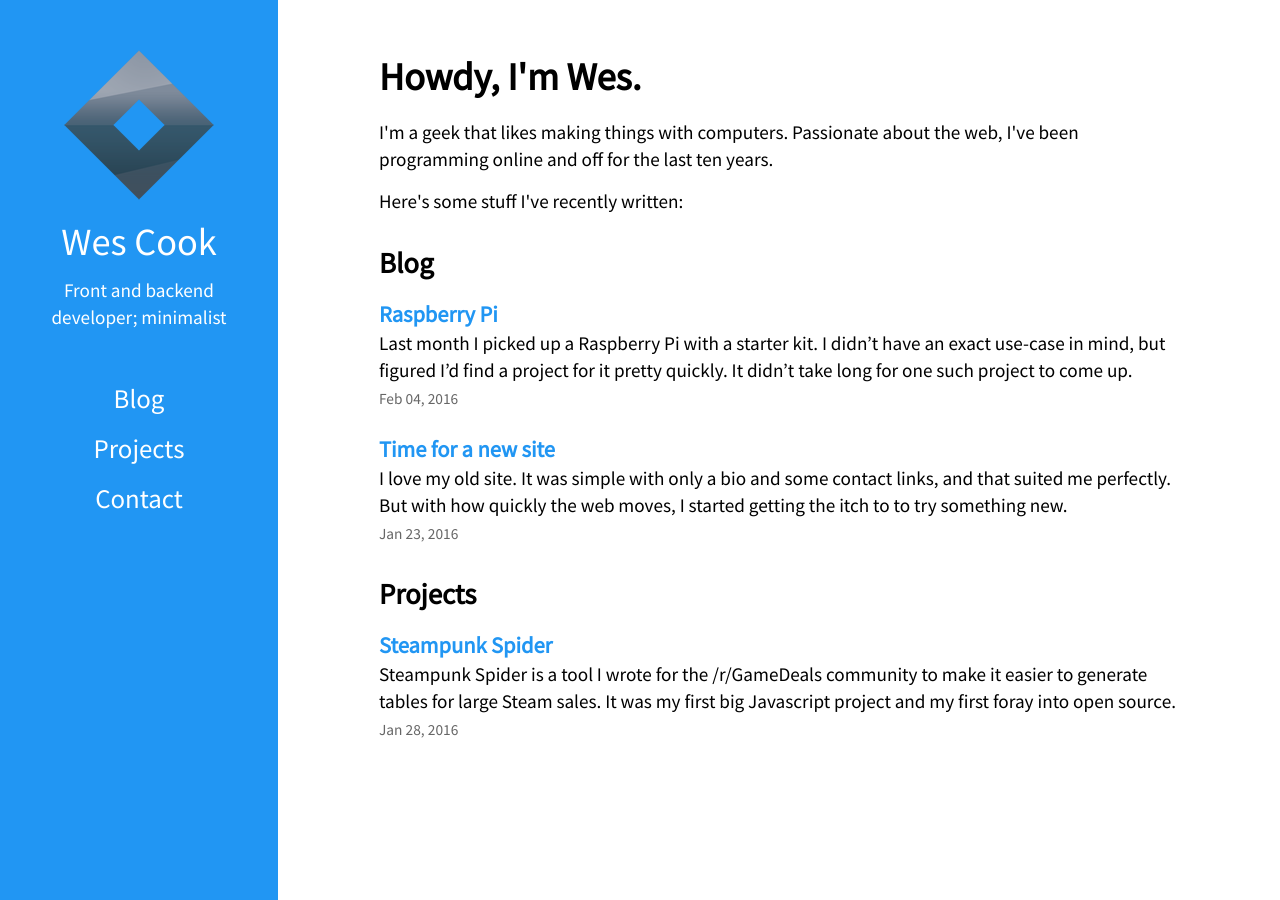
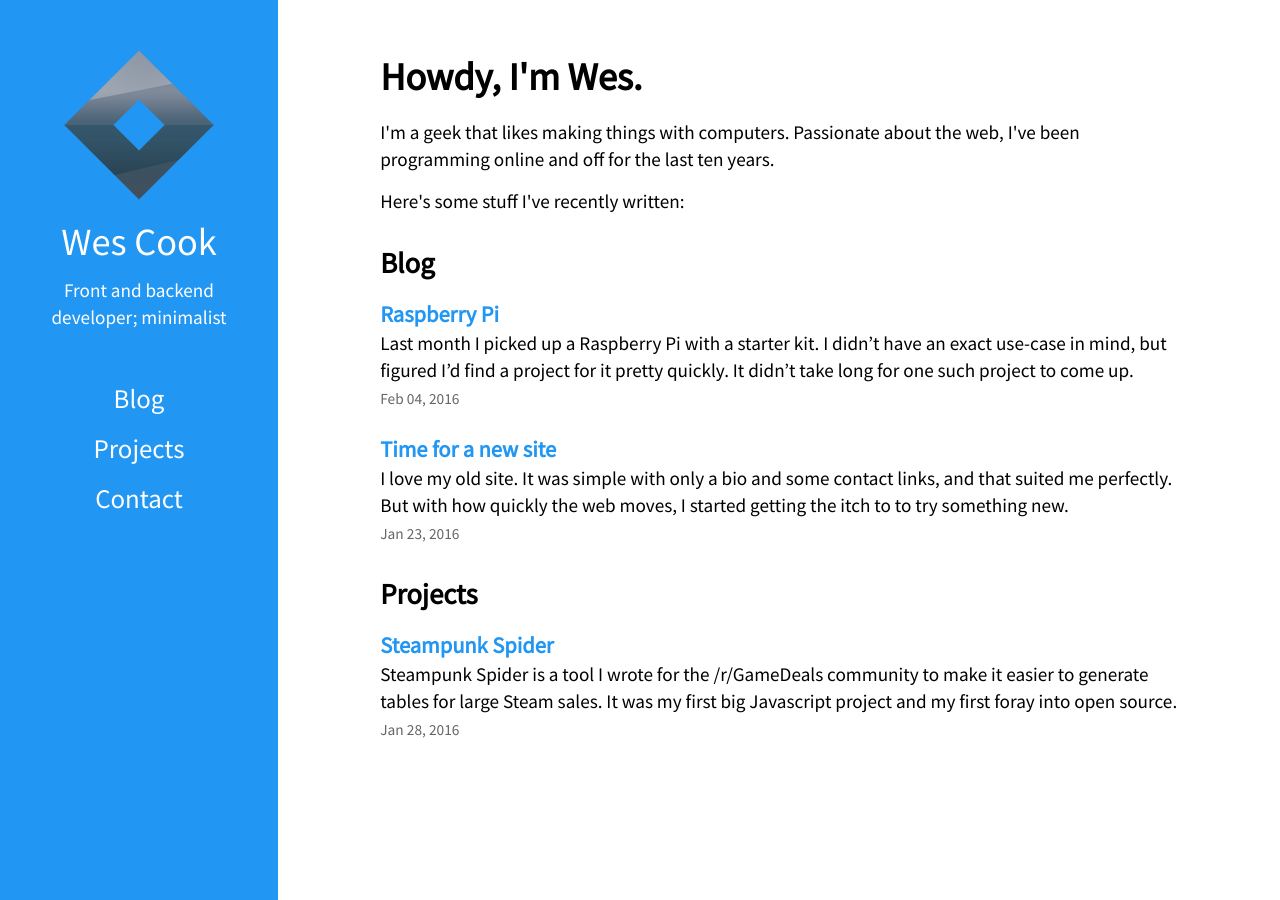
Before and after one commit to WesCook/wescook.github.io, a Jekyll site: the page built from index.html, in a window 1280 px wide. Built offline with Jekyll 4.4.1, drawn with Linux system fonts in a browser that asks for light colours.

Commit message:
Stretching page margins relative to width

```diff
--- a/_sass/components/layout.scss
+++ b/_sass/components/layout.scss
@@ -34,7 +34,7 @@
 	}
 	.nav li {
 		display: inline;
-		margin: 0 10px;
+		margin: 0 2%;
 	}
 }
 
@@ -42,7 +42,7 @@
 .container {
 	flex: 1 0 0;
 	max-width: 900px;
-	padding: 50px;
+	padding: 50px 4%;
 	margin: 0 auto;
 }
 
```
